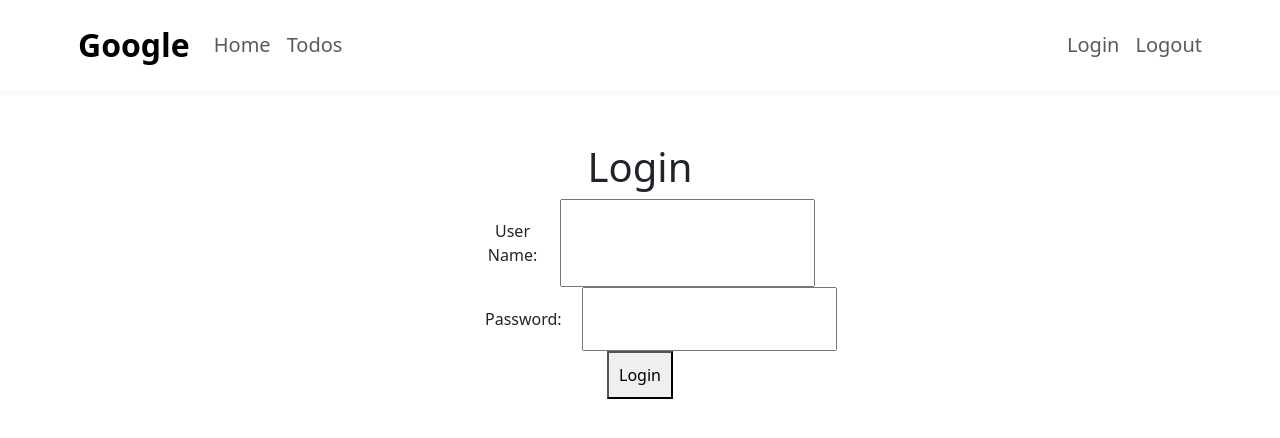
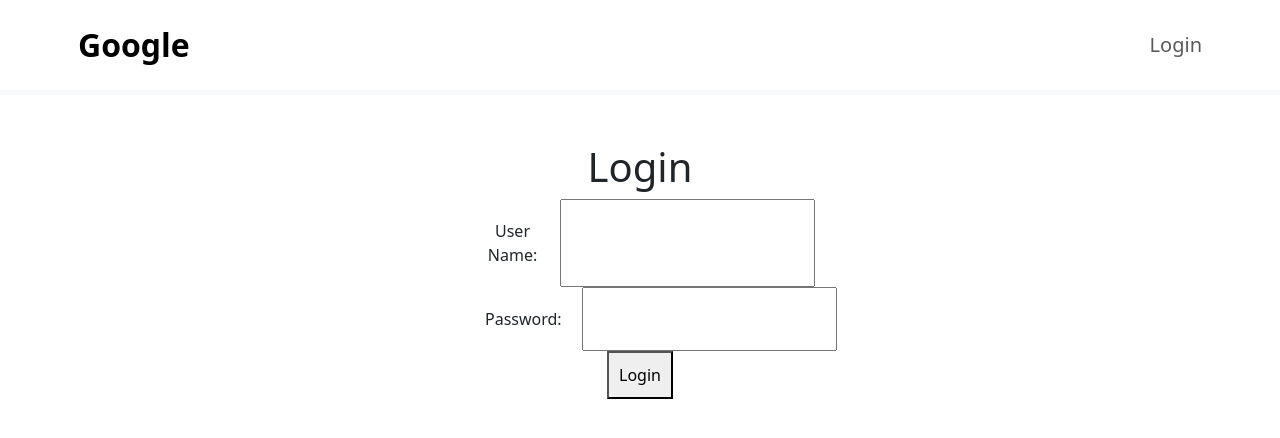
Before and after one commit to sowmik-sec/todo-app-react-Ranga, a React (Create React App) app: page / in a window 1280 px wide. Shown: the top 438 px of the page. Built offline with nearby package versions, Linux system fonts and the light colour scheme.

Commit message:
set isAuthenticated into react state auth context

```diff
--- a/src/components/todo/HeaderComponent.jsx
+++ b/src/components/todo/HeaderComponent.jsx
@@ -3,7 +3,10 @@
 
 export const HeaderComponent = () => {
   const authContext = useAuth();
-  console.log("here it goes ", authContext);
+  const isAuthenticated = authContext.isAuthenticated;
+  const logout = () => {
+    authContext.setAuthenticated(false);
+  };
   return (
     <header className="border-bottom border-light border-5 mb-5 p-2">
       <div className="container">
@@ -17,29 +20,37 @@
             </a>
             <div className="collapse navbar-collapse">
               <ul className="navbar-nav">
+                {isAuthenticated && (
                   <li className="nav-item fs-5">
                     <Link className="nav-link" to="/welcome/sowmik">
                       Home
                     </Link>
                   </li>
+                )}
+                {isAuthenticated && (
                   <li className="nav-item fs-5">
                     <Link className="nav-link" to="/todos">
                       Todos
                     </Link>
                   </li>
+                )}
               </ul>
             </div>
             <ul className="navbar-nav">
+              {!isAuthenticated && (
                 <li className="nav-item fs-5">
                   <Link className="nav-link" to="/login">
                     Login
                   </Link>
                 </li>
+              )}
+              {isAuthenticated && (
                 <li className="nav-item fs-5">
-                <Link className="nav-link" to="/logout">
+                  <Link className="nav-link" to="/logout" onClick={logout}>
                     Logout
                   </Link>
                 </li>
+              )}
             </ul>
           </nav>
         </div>
--- a/src/components/todo/LoginComponent.jsx
+++ b/src/components/todo/LoginComponent.jsx
@@ -1,5 +1,6 @@
 import { useState } from "react";
 import { useNavigate } from "react-router-dom";
+import { useAuth } from "./security/AuthContext";
 
 export const LoginComponent = () => {
   const [username, setUsername] = useState("");
@@ -8,11 +9,15 @@
 
   const navigate = useNavigate();
 
+  const authContext = useAuth();
+
   const handleSubmit = () => {
     if (username === "sowmik" && password === "dummy") {
       setLoggedIn(true);
+      authContext.setAuthenticated(true);
       navigate(`/welcome/${username}`);
     } else {
+      authContext.setAuthenticated(false);
       setLoggedIn(false);
     }
   };
--- a/src/components/todo/WelcomeComponent.jsx
+++ b/src/components/todo/WelcomeComponent.jsx
@@ -1,7 +1,6 @@
 import { Link, useParams } from "react-router-dom";
 export const WelcomeComponent = () => {
   const { username } = useParams();
-  console.log(username);
   return (
     <div className="WelcomeComponent">
       <h1>Welcome {username}</h1>
--- a/src/components/todo/security/AuthContext.js
+++ b/src/components/todo/security/AuthContext.js
@@ -9,9 +9,15 @@
 const AuthProvider = ({ children }) => {
   //3: put some state in the context
   const [number, setNumber] = useState(506);
-  setInterval(() => setNumber(number + 1), 3000);
+  const [isAuthenticated, setAuthenticated] = useState(false);
+  //   setInterval(() => setNumber(number + 1), 3000);
+
+  //   const valueToBeShared = { number, isAuthenticated, setAuthenticated };
+
   return (
-    <AuthContext.Provider value={{ number }}>{children}</AuthContext.Provider>
+    <AuthContext.Provider value={{ number, isAuthenticated, setAuthenticated }}>
+      {children}
+    </AuthContext.Provider>
   );
 };
 
```
Lines whose indentation alone changed are shown as unchanged.
